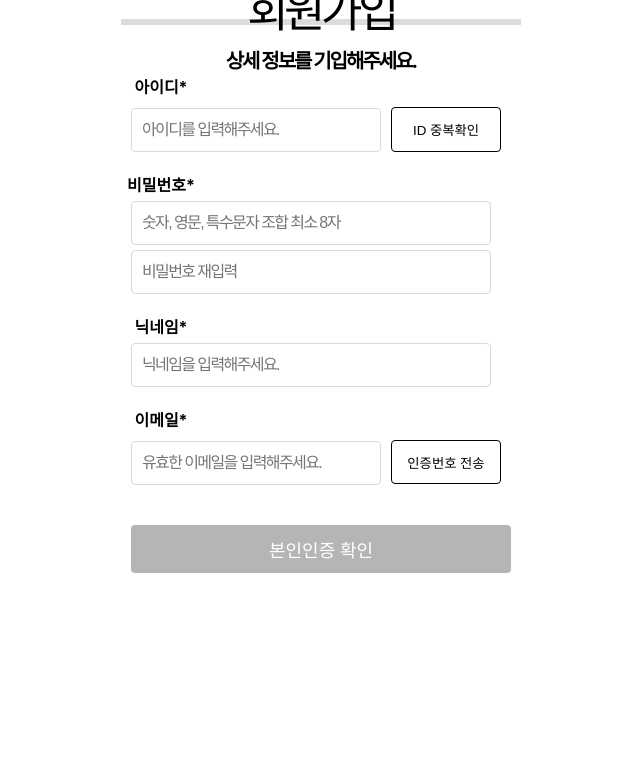
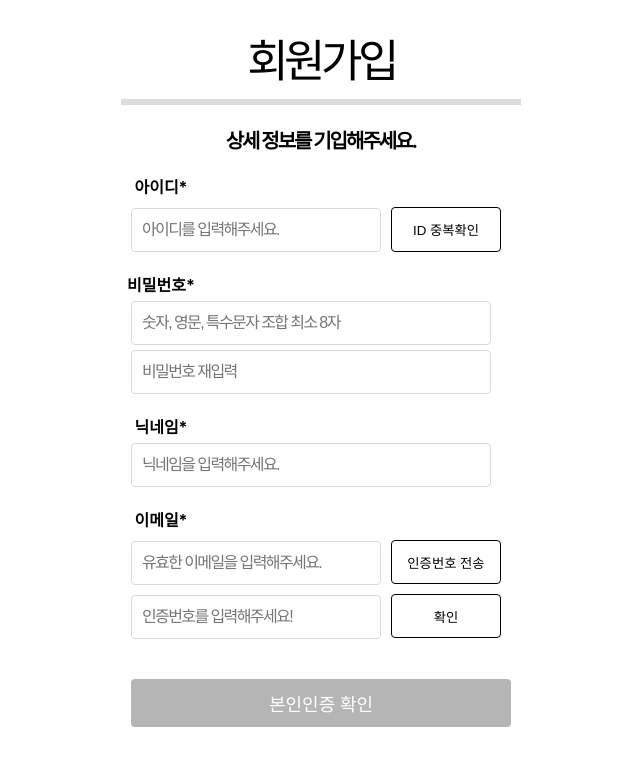
Before and after one commit to ggultong-ver2/ggultong_FE, a React (Create React App) app: page /signup in a window 1280 px wide. Shown: the top 766 px of the page, without its empty margins (319-959 px from the left). Built offline with nearby package versions, Linux system fonts and the light colour scheme; a web font is replaced by a local one.

Commit message:
이메일 버튼 활성화/비활성화

```diff
--- a/src/lib/axios.js
+++ b/src/lib/axios.js
@@ -7,7 +7,6 @@ const instance = axios.create({
     "content-type": "application/json;charset=UTF-8",
     accept: "application/json",
     "Access-Control-Allow-Origin": "*",
-
   },
 });
 
@@ -26,7 +25,6 @@ baseURL.interceptors.request.use((config) => {
   if (config.headers === undefined) return;
   const token = localStorage.getItem("id");
 
-
   config.headers["Authorization"] = `${token}`;
   return config;
 });
@@ -38,7 +36,8 @@ export const apis = {
   postSignup: (signup) => instance.post("/user/signup", signup),
   checkUserName: (loginId) => instance.post(`/user/idCheck/${loginId}`),
   postLogout: () => instance.get("/user/logout"),
-
+  checkEmail: (email) => instance.post(`/user/emailCheck/${email}`),
+  checkemailCode: (emailCode) => instance.post(`user/emailCode/${emailCode}`),
   // 게시글 관련
 
   // 리뷰 관련
--- a/src/pages/LoginPage.jsx
+++ b/src/pages/LoginPage.jsx
@@ -183,7 +183,7 @@ const StContainer = styled.form`
 
 const StLoginBox = styled.div`
   width: 400px;
-  height: 50px;
+  height: 80px;
   font-size: 40px;
   margin-bottom: 10px;
   display: flex;
--- a/src/pages/SignAgree.jsx
+++ b/src/pages/SignAgree.jsx
@@ -103,7 +103,7 @@ function SignAgree() {
             onChange={allBtnEvent}
           />
           &nbsp;
-          <label for="all-check">모두 동의</label>
+          <label htmlfor="all-check">모두 동의</label>
         </AllAgree>
         <StSmaillBox>
           <StCheckBox>
@@ -113,7 +113,7 @@ function SignAgree() {
               checked={ageCheck}
               onChange={ageBtnEvent}
             />
-            <StChecklabel for="check1">
+            <StChecklabel htmlfor="check1">
               <span>(필수)</span>&nbsp;만 14세 이상
             </StChecklabel>
           </StCheckBox>
@@ -124,7 +124,7 @@ function SignAgree() {
               checked={privacyCheck}
               onChange={usePrivacyEvent}
             />
-            <StChecklabel for="check2">
+            <StChecklabel htmlfor="check2">
               <span>(필수)</span>&nbsp;개인정보 취급 방침
             </StChecklabel>
           </StCheckBox>
@@ -135,7 +135,7 @@ function SignAgree() {
               checked={useCheck}
               onChange={useBtnEvent}
             />
-            <StChecklabel for="check3">
+            <StChecklabel htmlfor="check3">
               <span>(필수)</span>&nbsp;이용약관
             </StChecklabel>
           </StCheckBox>
@@ -146,14 +146,14 @@ function SignAgree() {
               checked={marketingCheck}
               onChange={marketingBtnEvent}
             />
-            <StChecklabel for="check4">
+            <StChecklabel htmlfor="check4">
               <span>(선택)</span>&nbsp;광고성 정보 수신 및 마케팅 활용동의
             </StChecklabel>
           </StCheckBox>
-          <StButton type="button" name="checkbutton" value="다음" disabled>
-            다음
-          </StButton>
         </StSmaillBox>
+        <StButton type="button" name="checkbutton" value="다음" disabled>
+          다음
+        </StButton>
       </StCenterBox>
     </StContainer>
   );
@@ -191,18 +191,20 @@ const AllAgree = styled.div`
 const StSignBox = styled.div`
   letter-spacing: -0.1em;
   width: 400px;
-  height: 50px;
+  height: 80px;
   font-size: 45px;
-  margin-bottom: 15px;
+  margin-bottom: 30px;
+  margin-top: 50px;
+
   display: flex;
-  padding-bottom: 30px;
+  padding-top: 0px;
   border-bottom: 6px solid #dcdcdc;
   justify-content: center;
 `;
 const StSmaillBox = styled.div`
   width: 400px;
-  height: 400px;
-  padding-left: 30px;
+  height: 200px;
+  padding-left: 10px;
   margin-top: 20px;
 `;
 const Stlabel = styled.label`
@@ -237,6 +239,7 @@ const AgreeBigCheckBox = styled.input`
 const StButton = styled.button`
   margin-top: 40px;
   margin-bottom: 10px;
+
   width: 380px;
   height: 48px;
   border: 0;
--- a/src/pages/SignUpPage.jsx
+++ b/src/pages/SignUpPage.jsx
@@ -5,13 +5,15 @@ import { useInput } from "../lib/utils/useInput";
 import Swal from "sweetalert2";
 import __postSignup from "../redux/modules/signupSlice";
 import __idcheck from "../redux/modules/checkIdSlice";
-
+import __sendemail from "../redux/modules/sendemailSlice";
+import __emailcode from "../redux/modules/sendemailSlice";
 const PostLoginPage = () => {
   // const url1 =
   //   "https://play.google.com/store/apps/details?id=com.instagram.android&referrer=utm_source%3Dinstagramweb%26utm_campaign%3DloginPage%26ig_mid%3D15FEFE7D-0D09-478E-8972-E3FCBF1C8B88%26utm_content%3Dlo%26utm_medium%3Dbadge&hl=ko";
   // const url2 =
   //   "ms-windows-store://pdp/?productid=9nblggh5l9xt&referrer=appbadge&source=www.instagram.com&mode=mini&pos=-1287%2C0%2C1294%2C1399&hl=ko";
   const [email, setEmail] = useInput();
+  const [emailcode, setEmailCode] = useInput();
   const [loginId, setloginId] = useInput();
   const [password, setPassword] = useState();
   const [nickname, setNickname] = useInput();
@@ -72,6 +74,37 @@ const PostLoginPage = () => {
   const onCheckUserName = (loginId) => {
     console.log("loginID---->", loginId);
     __idcheck(loginId).then((res) => {
+      console.log(res);
+      if (res.data.statusCode === 200) {
+        Swal.fire("사용가능한 ID", "사용가능합니다!", "success");
+      } else {
+        Swal.fire("사용불가능한 ID", "다른 아이디를 사용해주세요!", "error");
+      }
+    });
+  };
+  // 버튼 비활성화
+  const onDisabled = (e) => {
+    e.preventDefault();
+    e.currentTarget.disabled = true;
+    e.currentTarget.style.background = "#e5e5e5";
+    e.currentTarget.style.color = "#4b5563";
+  };
+
+  // 이메일 인증번호 전송하기
+  const onCheckEmail = (email) => {
+    console.log("email---->", email);
+    __sendemail(email).then((res) => {
+      if (res.data.statusCode === 200) {
+        Swal.fire("사용가능한 ID", "사용가능합니다!", "success");
+      } else {
+        Swal.fire("사용불가능한 ID", "다른 아이디를 사용해주세요!", "error");
+      }
+    });
+  };
+  // 이메일 인증번호 확인
+  const onEmailCode = (emailcode) => {
+    console.log("emailcode---->", emailcode);
+    __emailcode(emailcode).then((res) => {
       console.log(res);
       if (res.data.statusCode === 200) {
         Swal.fire("사용가능한 ID", "사용가능합니다!", "success");
@@ -173,7 +206,38 @@ const PostLoginPage = () => {
               minLength={5}
               maxLength={30}
             />
-            <StEmailBtn>인증번호 전송</StEmailBtn>
+            <StEmailBtn
+              checkbtn
+              onClick={(e) => {
+                onCheckEmail(email);
+                onDisabled(e);
+              }}
+              type="button"
+            >
+              인증번호 전송
+            </StEmailBtn>
+          </StBox>
+          <StBox>
+            <StEmailInput
+              type="text"
+              id="emailcode"
+              value={emailcode}
+              onChange={setEmailCode}
+              placeholder="인증번호를 입력해주세요!"
+              required
+              minLength={7}
+              maxLength={7}
+            />
+            <StEmailBtn
+              checkbtn
+              onClick={(e) => {
+                onEmailCode(emailcode);
+                onDisabled(e);
+              }}
+              type="button"
+            >
+              확인
+            </StEmailBtn>
           </StBox>
           <StButton log>본인인증 확인</StButton>
         </StCenterBox>
@@ -225,11 +289,11 @@ const StContainer = styled.form`
 const StLoginBox = styled.div`
   letter-spacing: -0.1em;
   width: 400px;
-  height: 50px;
+  height: 80px;
   font-size: 45px;
   margin-bottom: 15px;
   display: flex;
-  padding-bottom: 30px;
+  margin-top: 50px;
   border-bottom: 6px solid #dcdcdc;
   justify-content: center;
 `;
@@ -244,6 +308,7 @@ const Stdiv = styled.h2`
   font-size: 20px;
   font-weight: bold;
   margin-top: 5px;
+  margin-bottom: 20px;
   letter-spacing: -0.1em;
 `;
 const StBox = styled.div`
--- a/src/redux/config/configStore.js
+++ b/src/redux/config/configStore.js
@@ -1,4 +1,3 @@
-
 import { configureStore, getDefaultMiddleware } from "@reduxjs/toolkit";
 
 // import commentReducer from "../modules/commentSlice";
--- /dev/null
+++ b/src/redux/modules/sendemailSlice.js
@@ -0,0 +1,19 @@
+import { apis } from "../../lib/axios";
+
+const __emailcode = async (emailcode) => {
+  try {
+    const data = await apis.checkEmail(emailcode);
+    console.log("emailcode:::", emailcode);
+    console.log("data: ", data);
+    if (data.data.statusCode === 200) {
+      alert(data.data.msg);
+    }
+    // useSweet(1000, "success", "회원가입 성공");
+    return data;
+  } catch (error) {
+    alert(error.response.data.msg);
+    // useSweet(1000, "error", error.response.data.msg);
+  }
+};
+
+export default __emailcode;
```
Also changed, not shown: src/redux/modules/sendemailSlice copy.js (added, +19 -0 lines).
